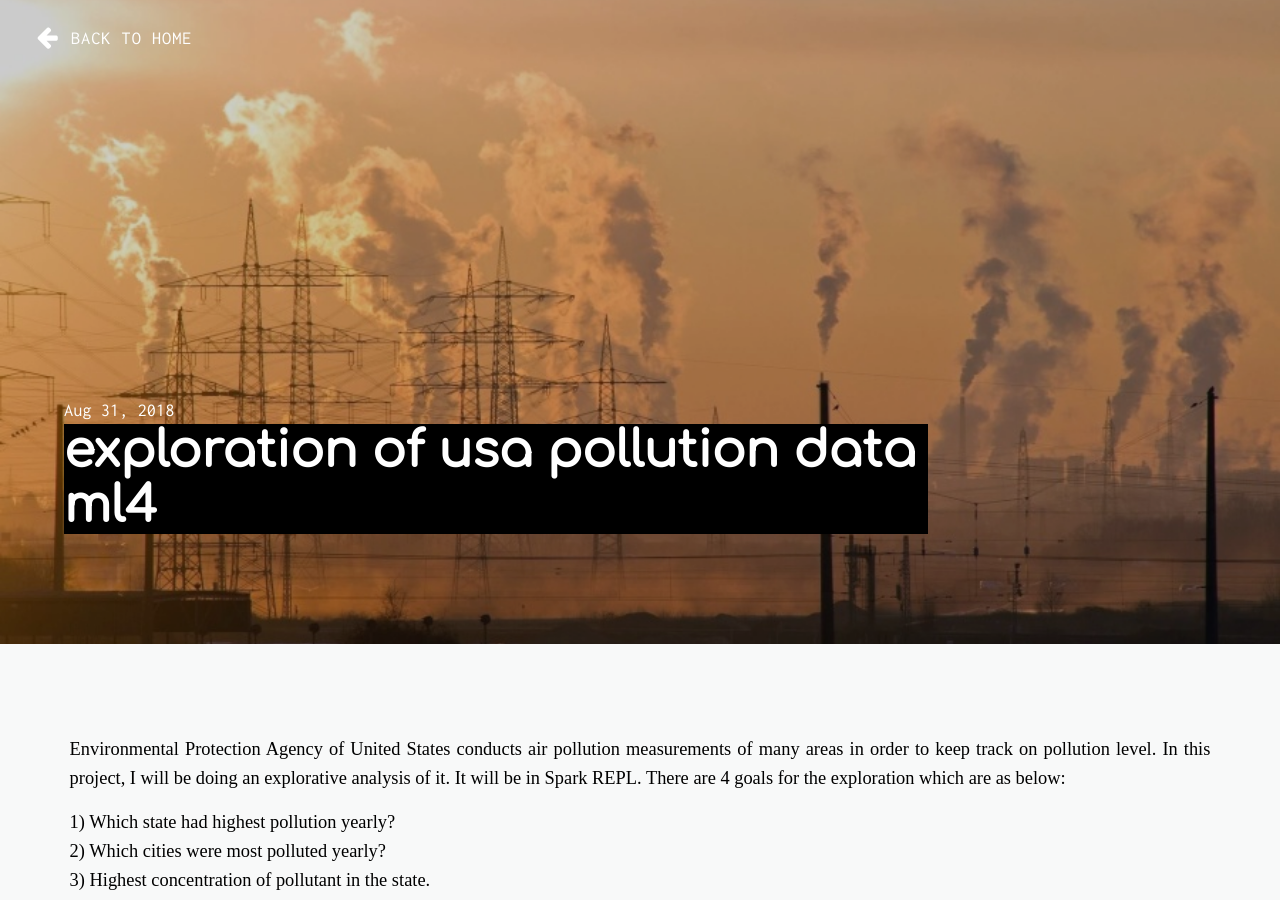
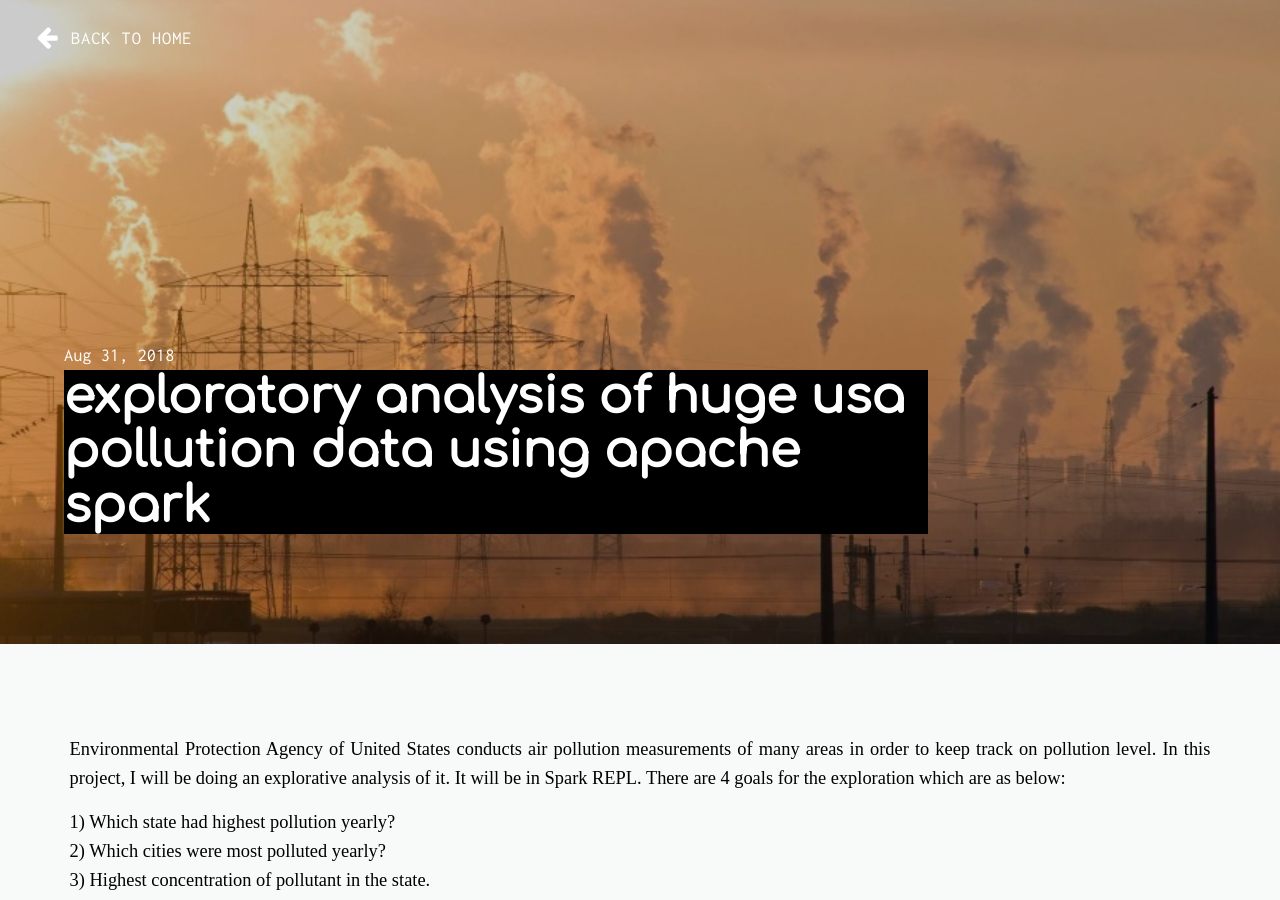
Before and after one commit to daftengineer/daftengineer.github.io, a Jekyll site: the page built from _posts/2018-08-31-exploration-of-us-pollution-data.markdown, in a window 1280 px wide and 900 px high. Built offline with Jekyll 4.4.1, drawn with Linux system fonts in a browser that asks for light colours; nearby versions of some CDN libraries.

Commit message:
Update 2018-08-31-exploration-of-us-pollution-data.markdown

```diff
--- a/_posts/2018-08-31-exploration-of-us-pollution-data.markdown
+++ b/_posts/2018-08-31-exploration-of-us-pollution-data.markdown
@@ -1,6 +1,6 @@
 ---
 layout: post
-title: "exploration of usa pollution data ml4"
+title: "exploratory analysis of huge usa pollution data using apache spark"
 date: 2018-08-31
 description: Exploring the USA pollution data provided to the public by EPA
 image: "background-image: url('https://daftengineer.github.io/media_assets/pollution.jpg');"
```
